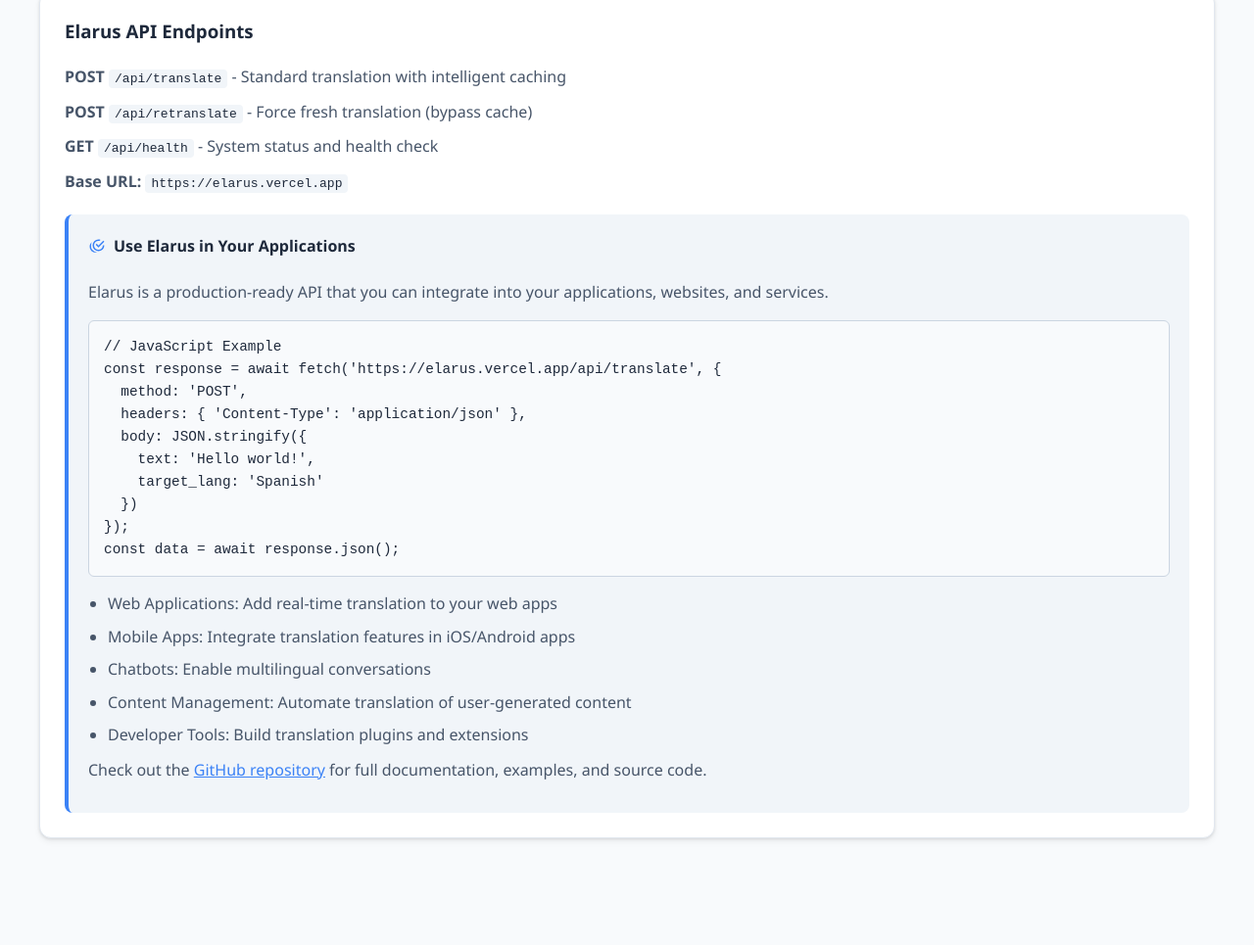
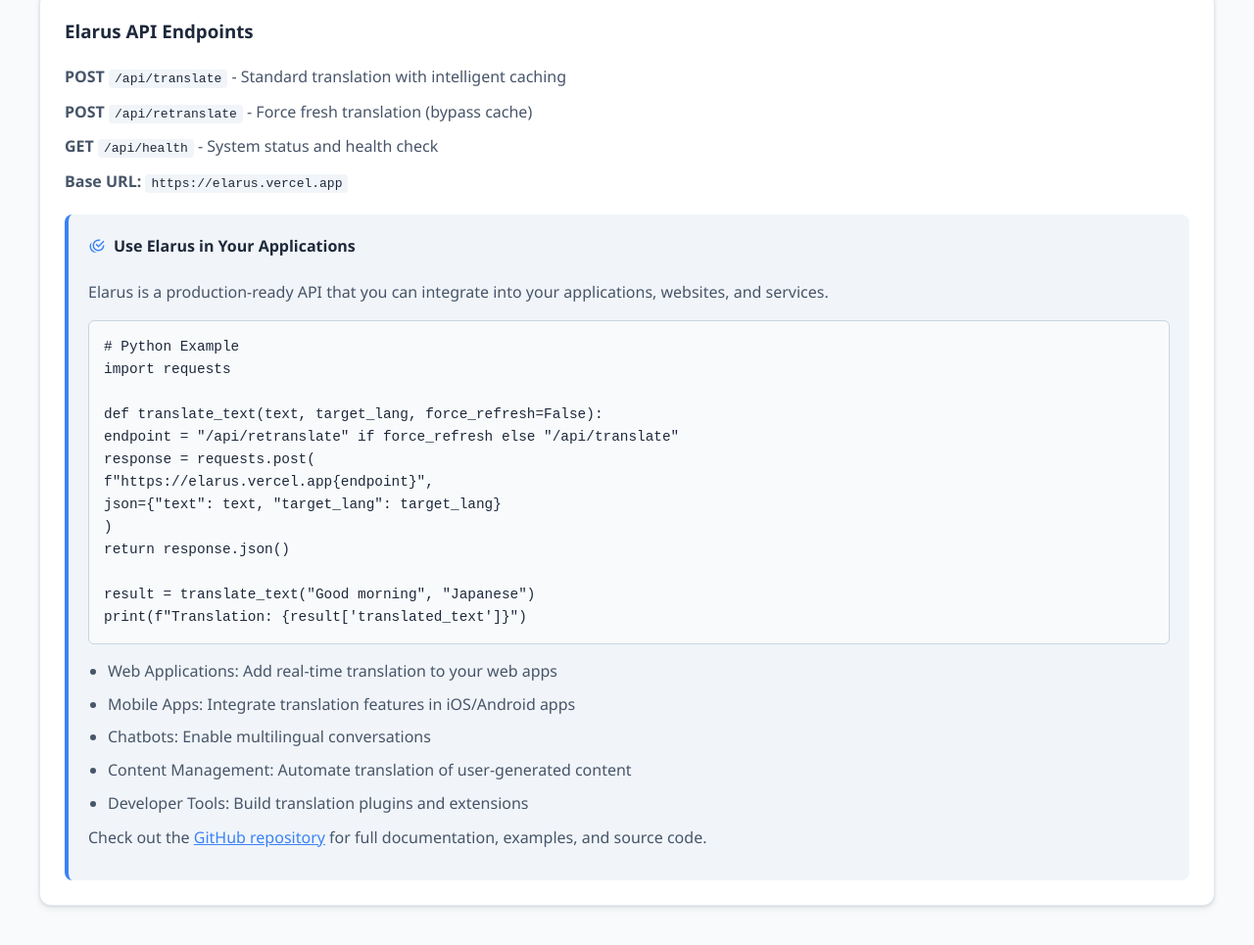
Before and after one commit to thoratsa/Elarus, a plain HTML site: page public/index.html in a window 1280 px wide. Shown: the part 817-1782 px from the top of the page at 98% size. Before the commit the page ends 1733 px from the top, so only its background shows below. Drawn offline with Linux system fonts and the light colour scheme.

Commit message:
Update index.html

```diff
--- a/public/index.html
+++ b/public/index.html
@@ -582,16 +582,19 @@
                         <p id="apiUsageDesc">Elarus is a production-ready API that you can integrate into your applications, websites, and services.</p>
 
                         <div class="code-block">
-// JavaScript Example<br>
-const response = await fetch('https://elarus.vercel.app/api/translate', {<br>
-&nbsp;&nbsp;method: 'POST',<br>
-&nbsp;&nbsp;headers: { 'Content-Type': 'application/json' },<br>
-&nbsp;&nbsp;body: JSON.stringify({<br>
-&nbsp;&nbsp;&nbsp;&nbsp;text: 'Hello world!',<br>
-&nbsp;&nbsp;&nbsp;&nbsp;target_lang: 'Spanish'<br>
-&nbsp;&nbsp;})<br>
-});<br>
-const data = await response.json();
+# Python Example<br>
+import requests<br>
+<br>
+def translate_text(text, target_lang, force_refresh=False):<br>
+    endpoint = "/api/retranslate" if force_refresh else "/api/translate"<br>
+    response = requests.post(<br>
+        f"https://elarus.vercel.app{endpoint}",<br>
+        json={"text": text, "target_lang": target_lang}<br>
+    )<br>
+    return response.json()<br>
+<br>
+result = translate_text("Good morning", "Japanese")<br>
+print(f"Translation: {result['translated_text']}")<br>
                         </div>
 
                         <ul>
```
